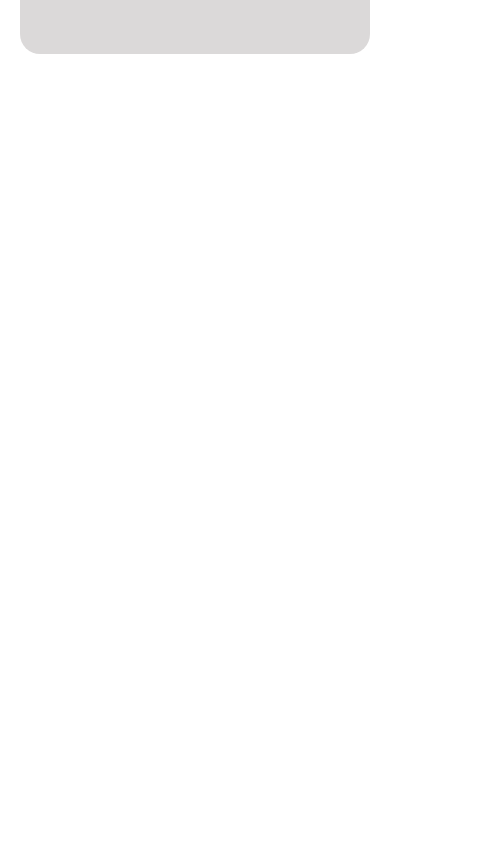
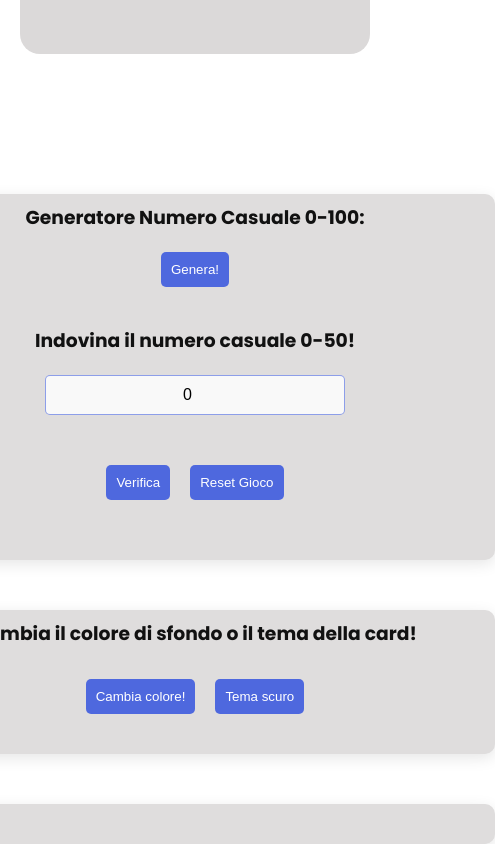
Before and after one commit to GiuseppeLiGioi/personal-portfolio, a React (Vite) app: page / in a window 390 px wide. Shown: the part 2253-3097 px from the top of the page, 495 px wide, since content can reach past the window. Before the commit the page ends 2447 px from the top, so only its background shows below. Built offline with nearby package versions, Linux system fonts and the light colour scheme.

Commit message:
added. mobile style at InteractiveCards component

```diff
--- a/src/Components/InteractiveCards.jsx
+++ b/src/Components/InteractiveCards.jsx
@@ -4,8 +4,9 @@ export default function InteractiveCards() {
     const [casualNum, setCasualNum] = useState(0)
     const [numUser, setNumUser] = useState(0)
     const [feedback, setFeedback] = useState("")
+    const[numGame, setNumGame] = useState(Math.floor(Math.random() * 51))
 
-    const [bgColor, setBgColor] = useState("#fff")
+    const [bgColor, setBgColor] = useState("")
     const [darkMode, setDarkMode] = useState(false)
 
     function handleGenerate() {
@@ -14,18 +15,27 @@ export default function InteractiveCards() {
     }
 
     function handleVerify(num) {
-        const numGame = Math.floor(Math.random() * 51)
 
-        if(num < numGame){
+        if(num === numGame){
+            setFeedback(`🎉 Complimenti, numero indovinato! Il numero era: ${numGame}`)
+        }
+        else if(num > numGame){
+            setFeedback("⬇️ Troppo alto!")
+        }
+        else{
         setFeedback("⬆️ Troppo basso!")
         }
-        else if(num > numGame){
-        setFeedback("⬇️ Troppo alto!")
-        }
-        else{
-        setFeedback(`🎉 Complimenti, numero indovinato! Il numero era: ${numGame}`)
-        }
     }
+
+
+
+    function handleReset(){
+        setNumUser("")
+        setFeedback("")
+        setNumGame(Math.floor(Math.random() * 51))
+    }
+
+
 
      function handleColor() {
         const color = "#" + Math.floor(Math.random() * 16777215).toString(16)
@@ -57,22 +67,26 @@ export default function InteractiveCards() {
                     <input
                         type="number"
                         placeholder="Digita il numero e scopri se è corretto"
+                        className="input-interactive"
                         value={numUser}
                         onChange={(e) => setNumUser(e.target.value)}
                     />
-                    <button className="btn-interactive" onClick={() => handleVerify(numUser)}>Verifica</button>
+                    <div className="container-button-interactive-css">
+                    <button className="btn-interactive" onClick={() => handleVerify(Number(numUser))}>Verifica</button>
+                    <button className="btn-interactive" onClick={() => handleReset()}>Reset Gioco</button>
+                    </div>
                     <p>{feedback}</p>
                 </div>
             </div>
 
 
-            <div className={darkMode ? "container-card-interactive-dark" : "container-card-interactive"} style={{backgroundColor: {bgColor}}}>
+            <div className={darkMode ? "container-card-interactive-dark" : "container-card-interactive"} style={{backgroundColor: bgColor}}>
                 <div className="container-logic-css">
                     <h3>Cambia il colore di sfondo o il tema della card!</h3>
 
-                    <div className="cotainer-button-interactive-css">
-                         <button className="btn-interactive" onClick={() => handleColor}>Cambia colore!</button>
-                         <button className="btn-interactive" onClick={() => handleTheme}>{darkMode ? "tema chiaro" : "tema scuro"}</button>
+                    <div className="container-button-interactive-css">
+                         <button className="btn-interactive" onClick={() => handleColor()}>Cambia colore!</button>
+                         <button className="btn-interactive" onClick={() => handleTheme()}>{darkMode ? "Tema chiaro" : "Tema scuro"}</button>
                     </div>
                 </div>
             </div>
--- a/src/pages/HomePage.jsx
+++ b/src/pages/HomePage.jsx
@@ -1,6 +1,7 @@
 import About from "../Components/About"
 import Hero from "../Components/Hero"
 import Navbar from "../Components/Navbar"
+import InteractiveCards from "../Components/InteractiveCards"
 import Platforms from "../Components/Platforms"
 import Projects from "../Components/Projects"
 import ContactFooter from "../Components/ContactFooter"
@@ -11,6 +12,7 @@ export default function HomePage(){
      <Navbar />
      <Hero />
      <About />
+     <InteractiveCards />
 
 
        </>
--- a/src/styles/index.css
+++ b/src/styles/index.css
@@ -216,3 +216,113 @@ li {
     transform: translateY(0);
   }
 }
+
+
+/*INTERACTIVE STYLE*/
+
+.container-interactive{
+  display: flex;
+  flex-direction: column;
+  justify-content: center;
+  align-items: center;
+  gap: 50px;
+  max-width: 600px;
+  margin: 0 auto;
+}
+
+.container-card-interactive{
+  display: flex;
+  flex-direction: column;
+  justify-content: center;
+  align-items: center;
+  gap: 20px;
+  width: 600px;
+  border-radius: 10px;
+  background-color: rgb(223, 221, 221);
+  padding: 10px;
+}
+
+.container-logic-1,
+.container-logic-2{
+  display: flex;
+  flex-direction: column;
+  justify-content: center;
+  align-items: center;
+  gap: 20px;
+}
+
+.container-button-interactive-css{
+  display: flex;
+  justify-content:center ;
+  align-items: center;
+  gap: 20px;
+  margin: 20px 0;
+  padding: 10px;
+}
+
+.btn-interactive{
+  background-color:  rgba(71, 99, 223, 0.95);
+  border-radius: 5px;
+  padding: 10px;
+  color: white;
+  border: none;
+}
+
+.container-card-interactive-dark{
+  display: flex;
+  flex-direction: column;
+  justify-content: center;
+  align-items: center;
+  gap: 20px;
+  width: 600px;
+  border-radius: 10px;
+  background-color: rgb(26, 25, 25);
+  color: white;
+  padding: 10px;
+}
+
+.container-card-interactive,
+.container-card-interactive-dark {
+  box-shadow: 0 4px 15px rgba(0,0,0,0.1);
+  transition: transform 0.3s ease, box-shadow 0.3s ease;
+}
+
+.container-card-interactive:hover,
+.container-card-interactive-dark:hover {
+  transform: translateY(-5px);
+  box-shadow: 0 6px 20px rgba(0,0,0,0.15);
+}
+
+.container-card-interactive,
+.container-card-interactive-dark {
+  transition: background-color 0.4s ease, color 0.4s ease;
+}
+
+
+.btn-interactive:hover {
+  background-color: rgb(5, 24, 105);
+}
+
+
+.input-interactive {
+  width: 300px;
+  padding: 10px 12px;
+  border: 1.5px solid rgba(71, 99, 223, 0.6);
+  border-radius: 5px;
+  background-color: #f9f9f9;
+  font-size: 1rem;
+  text-align: center;
+  color: black;
+}
+
+.input-interactive:focus {
+  outline: none;
+  border-color: rgba(71, 99, 223, 0.95);
+  box-shadow: 0 0 6px rgba(71, 99, 223, 0.4);
+  background-color: #fff;
+}
+
+.input-interactive::placeholder {
+  color: #888;
+  font-size: 0.9rem;
+}
```
